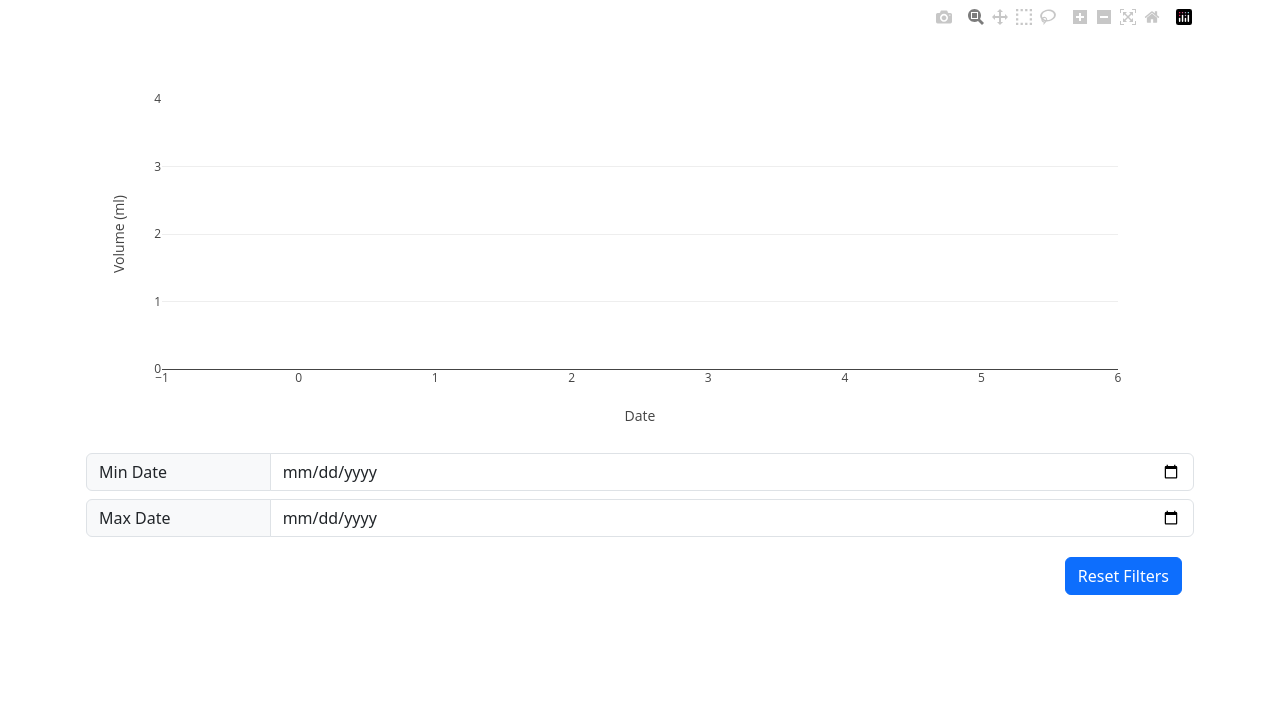
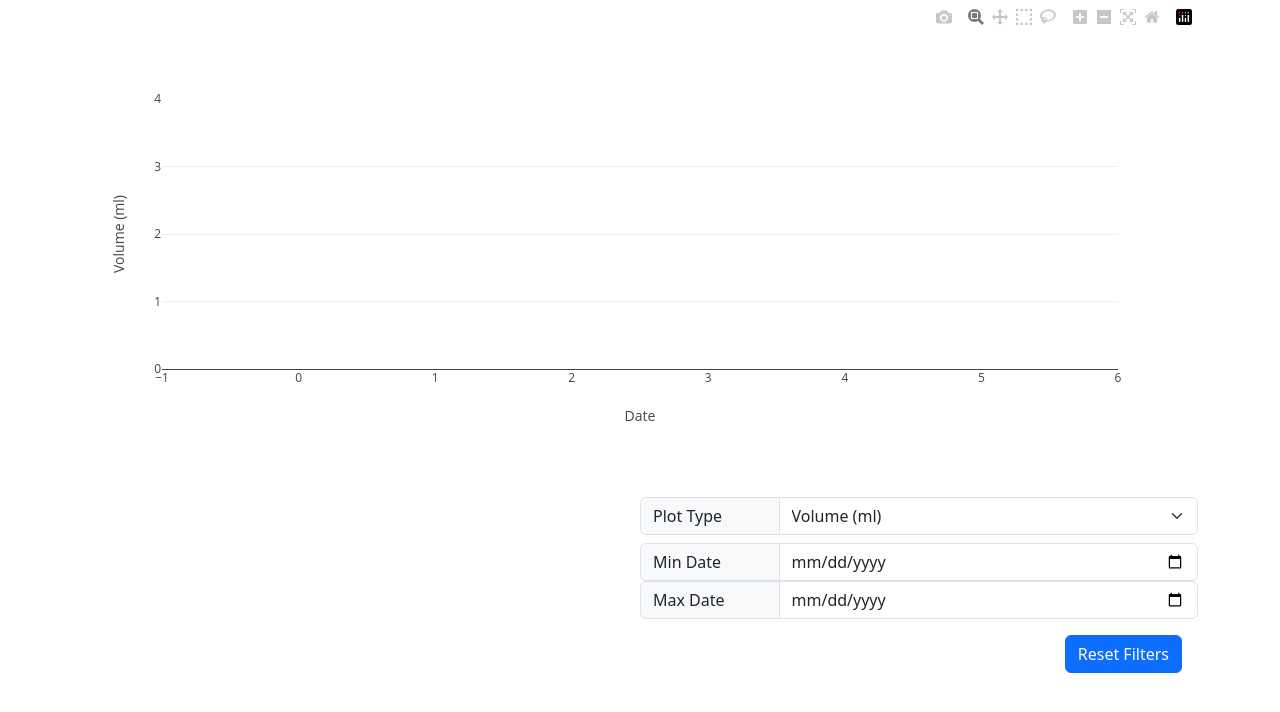
Before and after one commit to bfelch/boobjuice-web-app, a Flask app: page / in a window 1280 px wide. Shown: the part 57-769 px from the top of the page. Run offline with Flask 3, Linux system fonts and the light colour scheme; data that the repository does not hold is empty; some libraries are stand-ins or nearby versions.

Commit message:
Adding plot type select to summary screen

```diff
--- a/boobjuice/static/js/ui/summary.js
+++ b/boobjuice/static/js/ui/summary.js
@@ -1,4 +1,9 @@
 let summary = {};
+summary.TYPE = {
+	VOLUME: 0,
+	DURATION: 1
+};
+
 summary.entries = [];
 summary.range = {
 	max: undefined,
@@ -27,7 +32,26 @@ summary.setEntries = function(entries) {
 	this.resetFilters();
 }
 
+summary.initPlotTypes = function() {
+	let plotTypeInput = this._getPlotTypeInput();
+	plotTypeInput.innerHTML = '';
+
+	for (let key in this.TYPE) {
+		let option = document.createElement('option');
+		option.value = this.TYPE[key];
+		option.innerHTML = this._getPlotYTitle(this.TYPE[key]);
+
+		plotTypeInput.appendChild(option);
+	}
+}
+
+summary.updatePlotType = function() {
+	this.plotType = Number(this._getPlotTypeInput().value);
+	this.updatePlot();
+}
+
 summary.resetFilters = function() {
+	this.plotType = this.TYPE.VOLUME;
 	this._initFilterRange();
 	this.updatePlot();
 }
@@ -85,7 +109,7 @@ summary.plotEntries = function() {
 	let layout = {
 		xaxis: {title: 'Date'},
 		yaxis: {
-			title: 'Volume (ml)',
+			title: this._getPlotYTitle(),
 			rangemode: 'tozero'
 		}
 	};
@@ -120,20 +144,22 @@ summary._getValues = function() {
 	});
 	let buckets = {};
 
+	let valueKey = this._getKeyValue();
+
 	values.data.x = tempEntries.map((entry) => {
 		let date = entry['date'].toDateString();
 		if (!buckets[date]) {
 			buckets[date] = [];
 		}
-		buckets[date].push(entry['volume']);
+		buckets[date].push(entry[valueKey]);
 
 		return date;
 	});
-	values.data.y = tempEntries.map((entry) => entry['volume']);
+	values.data.y = tempEntries.map((entry) => entry[valueKey]);
 
-	for (var key in buckets) {
-		let masses = buckets[key];
-		values.calculated.keys.push(key);
+	for (var dateKey in buckets) {
+		let masses = buckets[dateKey];
+		values.calculated.keys.push(dateKey);
 
 		let totalMass = masses
 			.map(mass => Number(mass))
@@ -146,6 +172,32 @@ summary._getValues = function() {
 	return values;
 }
 
+summary._getPlotYTitle = function(key=this.plotType) {
+	switch (key) {
+		case this.TYPE.VOLUME:
+			return 'Volume (ml)';
+		case this.TYPE.DURATION:
+			return 'Duration (min)';
+	}
+
+	return 'Title Placeholder';
+}
+
+summary._getKeyValue = function(key=this.plotType) {
+	switch (key) {
+		case this.TYPE.VOLUME:
+			return 'volume';
+		case this.TYPE.DURATION:
+			return 'duration';
+	}
+
+	return 'invalid';
+}
+
+summary._getPlotTypeInput = function() {
+	return document.getElementById('plotTypeInput');
+}
+
 summary._getPickers = function() {
 	return [document.getElementById('plotMinPicker'), document.getElementById('plotMaxPicker')];
 }
--- a/boobjuice/templates/summary.html
+++ b/boobjuice/templates/summary.html
@@ -12,20 +12,28 @@
 {% block content %}
 <div id="scatterPlot"></div>
 
-<div class="input-group flex-row p-1">
-	<span class="input-group-text col-2">Min Date</span>
+<div class="flex-column ms-auto w-50 pt-5">
+	<div class="input-group flex-row pb-2">
+		<span class="input-group-text w-25">Plot Type</span>
+		<select id="plotTypeInput" name="plotTypeInput" class="form-select" onchange="summary.updatePlotType()"></select>
+	</div>
+
+	<div class="input-group flex-row">
+		<span class="input-group-text w-25">Min Date</span>
 		<input type="date" class="form-control" id="plotMinPicker" onchange="summary.updatePlot()"/>
 	</div>
-<div class="input-group flex-row p-1">
-	<span class="input-group-text col-2">Max Date</span>
+	<div class="input-group flex-row">
+		<span class="input-group-text w-25">Max Date</span>
 		<input type="date" class="form-control" id="plotMaxPicker" onchange="summary.updatePlot()"/>
 	</div>
 
 	<div class="d-flex flex-row-reverse p-3 column-gap-3">
 		<button type="button" class="btn btn-primary" onclick="summary.resetFilters()">Reset Filters</button>
 	</div>
+</div>
 
 <script type="text/javascript">
 	summary.setEntries({{ entries|safe }});
+	summary.initPlotTypes();
 </script>
 {% endblock %}
```
Lines whose indentation alone changed are shown as unchanged.
